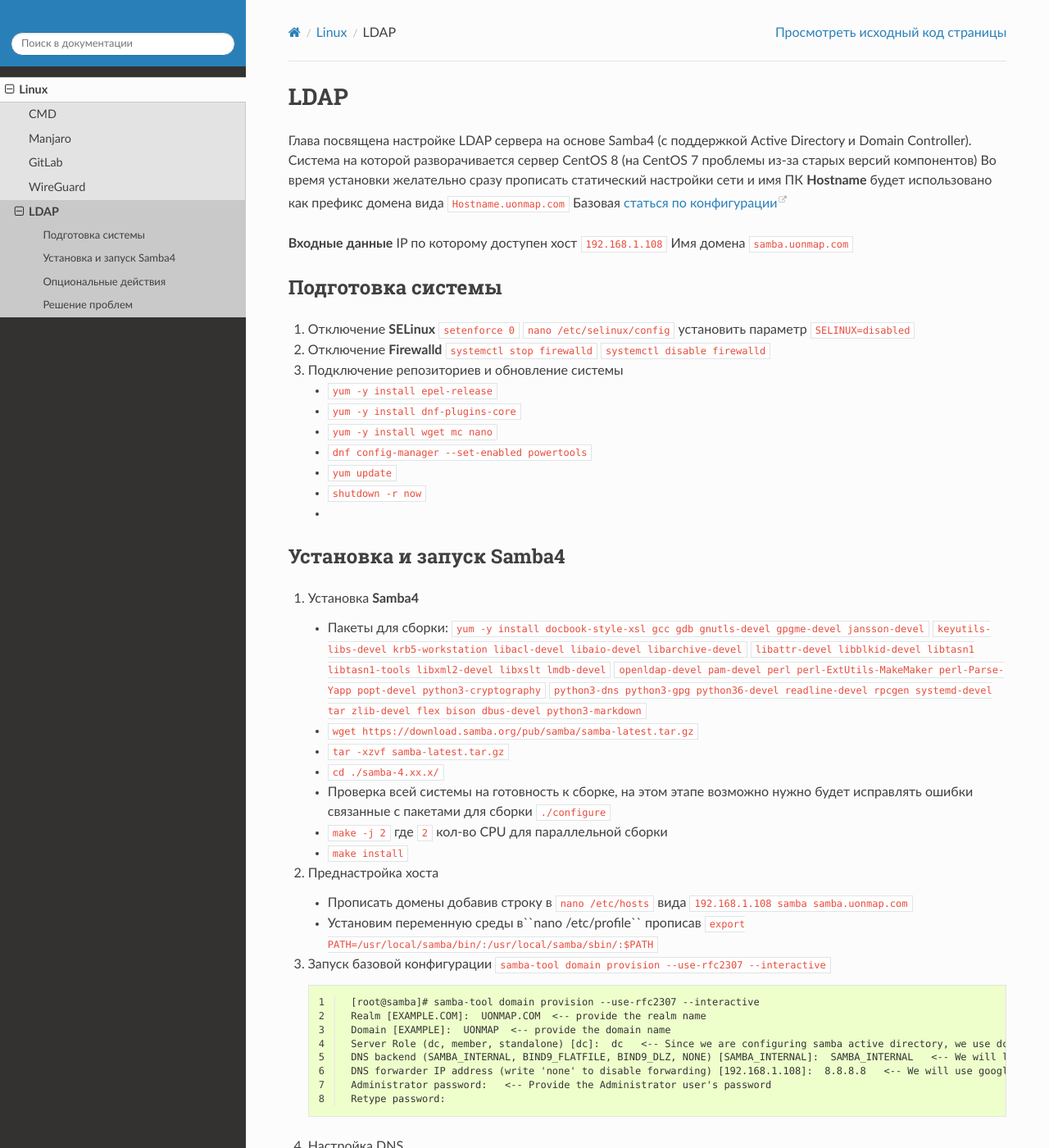
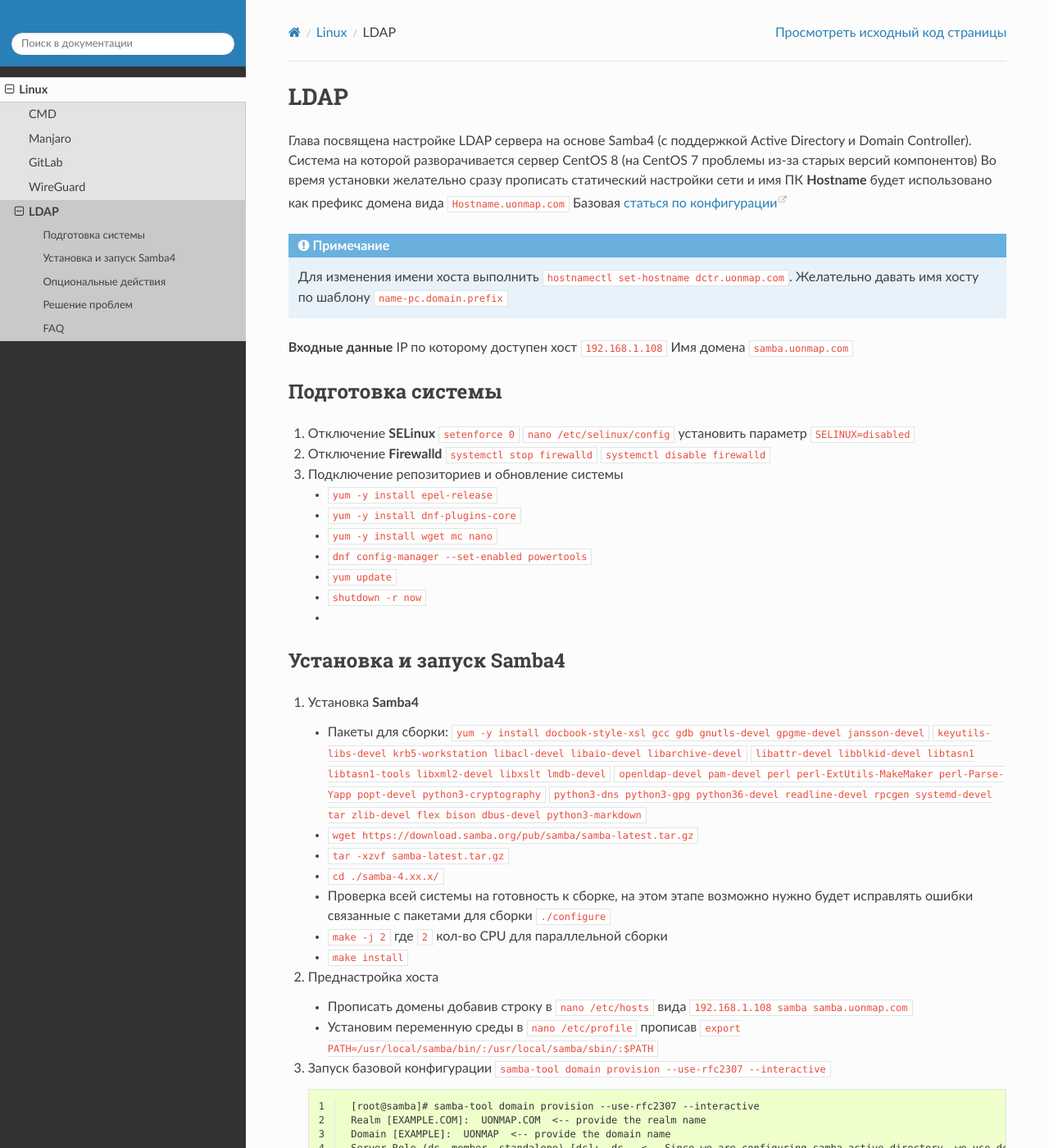
Before and after one commit to svyatoslav-p/general_notes, a Sphinx documentation site: the page built from source/linux/ldap.rst, in a window 1280 px wide and 1400 px high. Shown: the whole window at 82% size. Built offline with Sphinx 7.4.7 and the Read the Docs theme 2.0.0, drawn with Linux system fonts in a browser that asks for light colours; some of the changed text lies outside the part shown.

Commit message:
feat: ldap

```diff
--- a/source/linux/cmd_general.rst
+++ b/source/linux/cmd_general.rst
@@ -481,7 +481,7 @@
 +------------------------------------------------------------------+---------------------------------------+
 | `docker pull <name>`                                             | загрузка образа из реестра            |
 +------------------------------------------------------------------+---------------------------------------+
-| `docker run -it --name <name> -d eon01/<name>`                   | запуск контейнера                     |
+| `docker run -it --rm <name>`                                     | запуск контейнера                     |
 +------------------------------------------------------------------+---------------------------------------+
 | `docker rename <old name> <new name>`                            | переименование контейнера             |
 +------------------------------------------------------------------+---------------------------------------+
--- a/source/linux/gitlab.rst
+++ b/source/linux/gitlab.rst
@@ -67,7 +67,7 @@
 
 .. attention::
    При восстановлении данных с другой машины может возникнуть ошибка прав доступа для этого необходимо изменить владельца
-   файла на такого же каким он был. Обычно это ``chown 998 ./1548856817_2021_08_30_14.2.1_gitlab_backup.tar``
+   файла или **архивировать бэкап на той же машине где он был создан** тогда права не изменяться
 
 .. _gitlab-runner:
 
@@ -198,7 +198,7 @@
 LDAP
 ****
 
-НАЧАЛО
+ПОКА ТУТ ПУСТО
 
 FAQ
 ***
--- a/source/linux/ldap.rst
+++ b/source/linux/ldap.rst
@@ -9,6 +9,10 @@
 Система на которой разворачивается сервер CentOS 8 (на CentOS 7 проблемы из-за старых версий компонентов)
 Во время установки желательно сразу прописать статический настройки сети и имя ПК **Hostname**
 будет использовано как префикс домена вида ``Hostname.uonmap.com`` Базовая `статься по конфигурации <https://www.golinuxcloud.com/samba-active-directory/>`_
+
+.. note::
+   Для изменения имени хоста выполнить ``hostnamectl set-hostname dctr.uonmap.com``. Желательно
+   давать имя хосту по шаблону ``name-pc.domain.prefix``
 
 **Входные данные** IP по которому доступен хост ``192.168.1.108`` Имя домена ``samba.uonmap.com``
 
@@ -48,7 +52,7 @@
 #. Преднастройка хоста
 
    - Прописать домены добавив строку в ``nano /etc/hosts`` вида ``192.168.1.108 samba samba.uonmap.com``
-   - Установим переменную среды в``nano /etc/profile`` прописав ``export PATH=/usr/local/samba/bin/:/usr/local/samba/sbin/:$PATH``
+   - Установим переменную среды в ``nano /etc/profile`` прописав ``export PATH=/usr/local/samba/bin/:/usr/local/samba/sbin/:$PATH``
 
 #. Запуск базовой конфигурации ``samba-tool domain provision --use-rfc2307 --interactive``
 
@@ -95,3 +106,10 @@
 клиентов, можно активировать упрощенный режим (без сертификатов и прочего) добавив в ``nano /usr/local/samba/etc/smb.conf``
 в раздел ``[global]`` параметры ``ldap server require strong auth = no`` и ``client ldap sasl wrapping = plain`` в таком режиме при авторизации может возникнуть ошибка ``AcceptSecurityContext error, data 52e, v1db1``
 в таком случае логин необходимо указывать полностью например ``administrator@uonmap.com``
+
+FAQ
+***
+Где посмотреть атрибуты Active Directory
+========================================
+
+Один из источников `атрибуты <http://www.selfadsi.org/user-attributes.htm/>`_
```
Also changed, not shown: other parts of source/linux/ldap.rst (+7 -0 lines), 14 other files.
